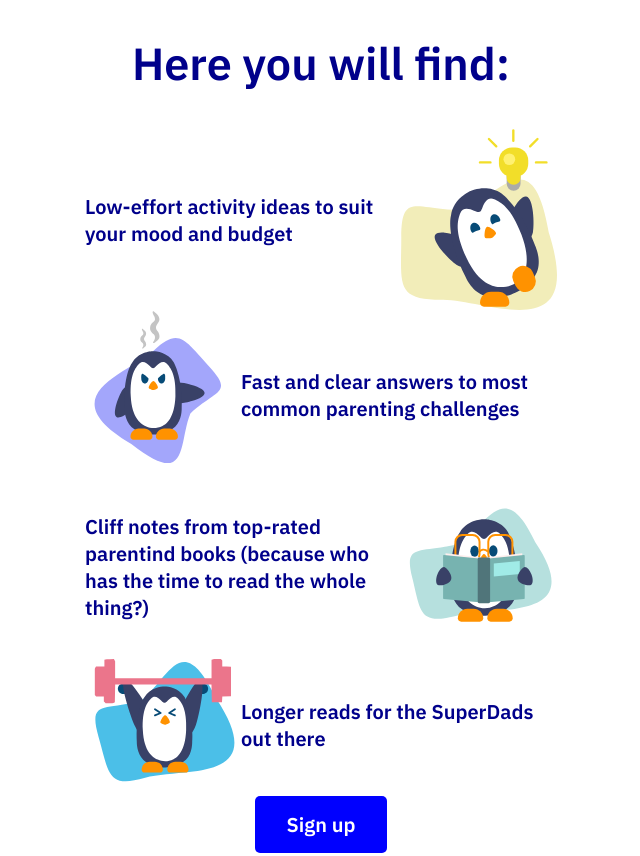
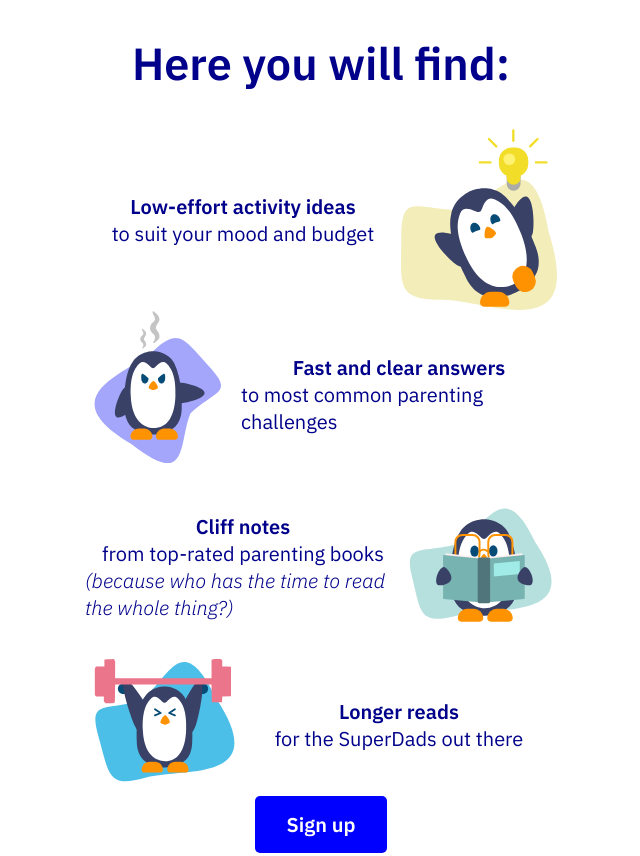
Before and after one commit to LeslyA08/dada-website, a plain HTML site: page index.html in a window 1280 px wide. Shown: the part 940-1796 px from the top of the page, without its empty margins (319-959 px from the left). Drawn offline with nearby package versions, Linux system fonts and the light colour scheme; a web font is replaced by a local one.

Commit message:
finished font sylization

```diff
--- a/index.html
+++ b/index.html
@@ -26,20 +26,20 @@
     </div>
 <h2>Here you will find:</h2>
 <div class="one">
-<h5 class="one">Low-effort activity ideas to suit your mood and budget</h3>
+<h5 class="one"><strong>Low-effort activity ideas</strong> to suit your mood and budget</h3>
     <img src="/images/penguin1.svg" alt="Penguin 1">
 </div>
 <div class="two">
     <img src="/images/penguin2.svg" alt="Penguin 2" class="2">
-    <h5 class="2">Fast and clear answers to most common parenting challenges</h3>
+    <h5 class="two"><strong>Fast and clear answers</strong> to most common parenting challenges</h3>
 </div>
 <div class="three">
-    <h5 class="3">Cliff notes from top-rated parentind books (because who has the time to read the whole thing?)</h3>
+    <h5 class="three"><strong>Cliff notes</strong> from top-rated parenting books <i>(because who has the time to read the whole thing?)</i></h3>
     <img src="/images/penguin3.svg" alt="Penguin 3" class="3">
 </div>
 <div class="four">
     <img src="/images/penguin4-fixed.svg" alt="Penguin 4" class="4">
-    <h5 class="4">Longer reads for the SuperDads out there</h5>
+    <h5 class="four"><strong>Longer reads</strong> for the SuperDads out there</h5>
 </div>
     <div id="nav-links2">
         <a href="#" class="button2">Sign up</a>
--- a/styles.css
+++ b/styles.css
@@ -80,6 +80,7 @@ nav {
     text-align: left;
     color: darkblue;
     font-family: IBM plex sans, sans-serif;
+    font-weight: 100;
   }
 
   .two {
@@ -90,6 +91,8 @@ nav {
     text-align: left;
     color: darkblue;
     font-family: IBM plex sans, sans-serif;
+    font-weight: 100;
+
   }
 
   .three {
@@ -100,6 +103,7 @@ nav {
     text-align: left;
     color: darkblue;
     font-family: IBM plex sans, sans-serif;
+    font-weight: 100;
   }
 
   .four {
@@ -110,6 +114,7 @@ nav {
     text-align: left;
     color: darkblue;
     font-family: IBM plex sans, sans-serif;
+    font-weight: 100;
   }
 
   h5{
@@ -153,3 +158,7 @@ h4 {
     color: darkblue;
     font-family: IBM plex sans, sans-serif;
 }
+
+strong {
+    font-weight: bold;
+}
```
